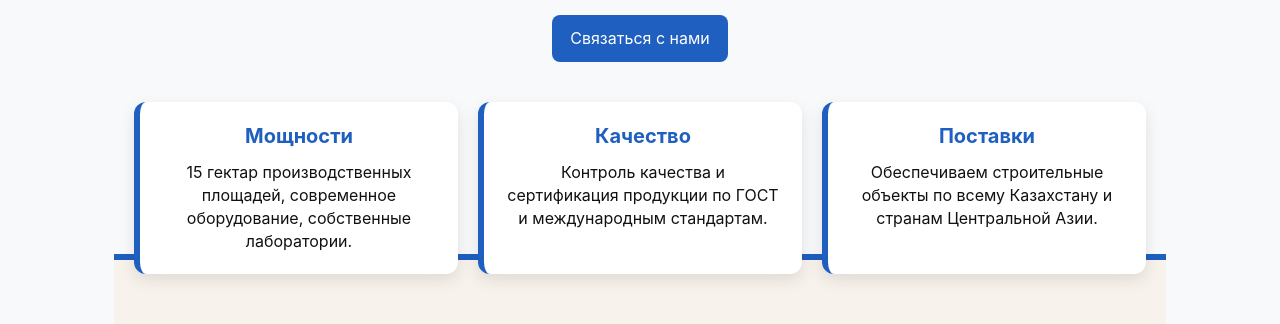
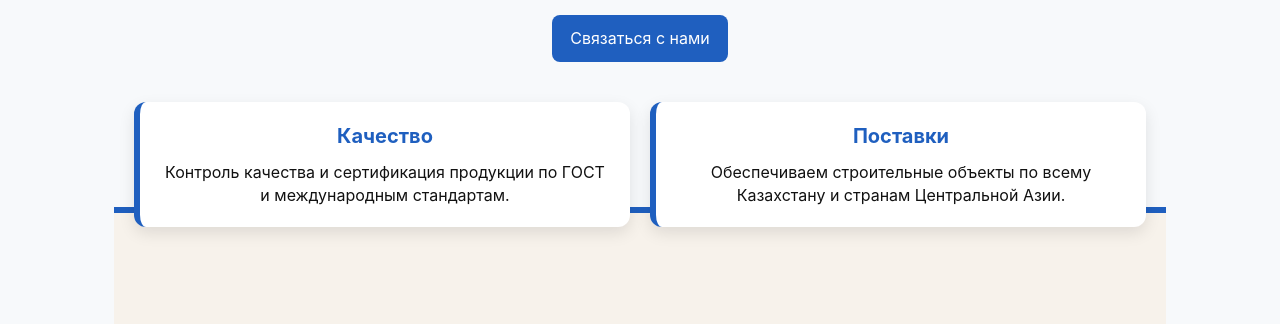
Before and after one commit to user-name232323/turansoft, a plain HTML site: page index.html in a window 1280 px wide. Shown: the part 285-609 px from the top of the page. Drawn offline with Linux system fonts and the light colour scheme.

Commit message:
Убрал мощности1

```diff
--- a/index.html
+++ b/index.html
@@ -42,7 +42,6 @@
         <a class="cta" href="#contacts">Связаться с нами</a>
 
         <div class="grid-3">
-          <div class="card"><strong>Мощности</strong><div class="small muted">15 гектар производственных площадей, современное оборудование, собственные лаборатории.</div></div>
           <div class="card"><strong>Качество</strong><div class="small muted">Контроль качества и сертификация продукции по ГОСТ и международным стандартам.</div></div>
           <div class="card"><strong>Поставки</strong><div class="small muted">Обеспечиваем строительные объекты по всему Казахстану и странам Центральной Азии.</div></div>
         </div>
```
